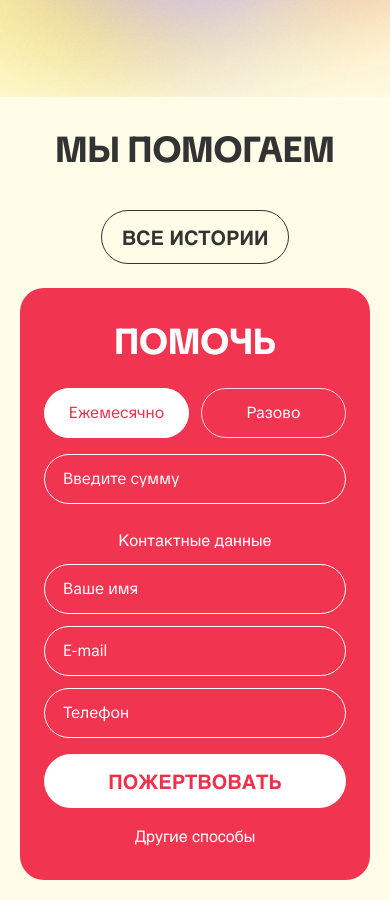
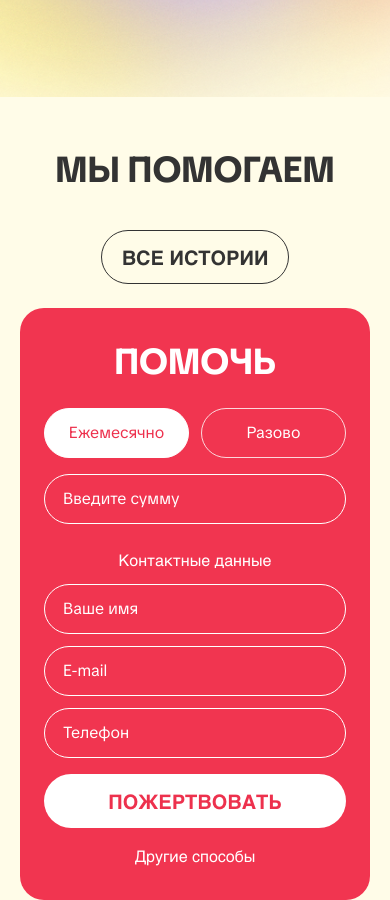
Before and after one commit to demonzloebychi/fonarik, a website: page views/index.html in a window 390 px wide. Shown: the part 1601-2501 px from the top of the page. Drawn offline with nearby package versions, Linux system fonts and the light colour scheme; files that its build step writes are made by us from their sources; files whose address does not match are found by name.

Commit message:
fix padding

```diff
--- a/public/css/help.css
+++ b/public/css/help.css
@@ -265,7 +265,7 @@ color: var(--black);
 
 @media (max-width: 991px) {
   .help-section {
-    padding: 40px 0;
+    padding: 60px 0;
   }
 
 
```
